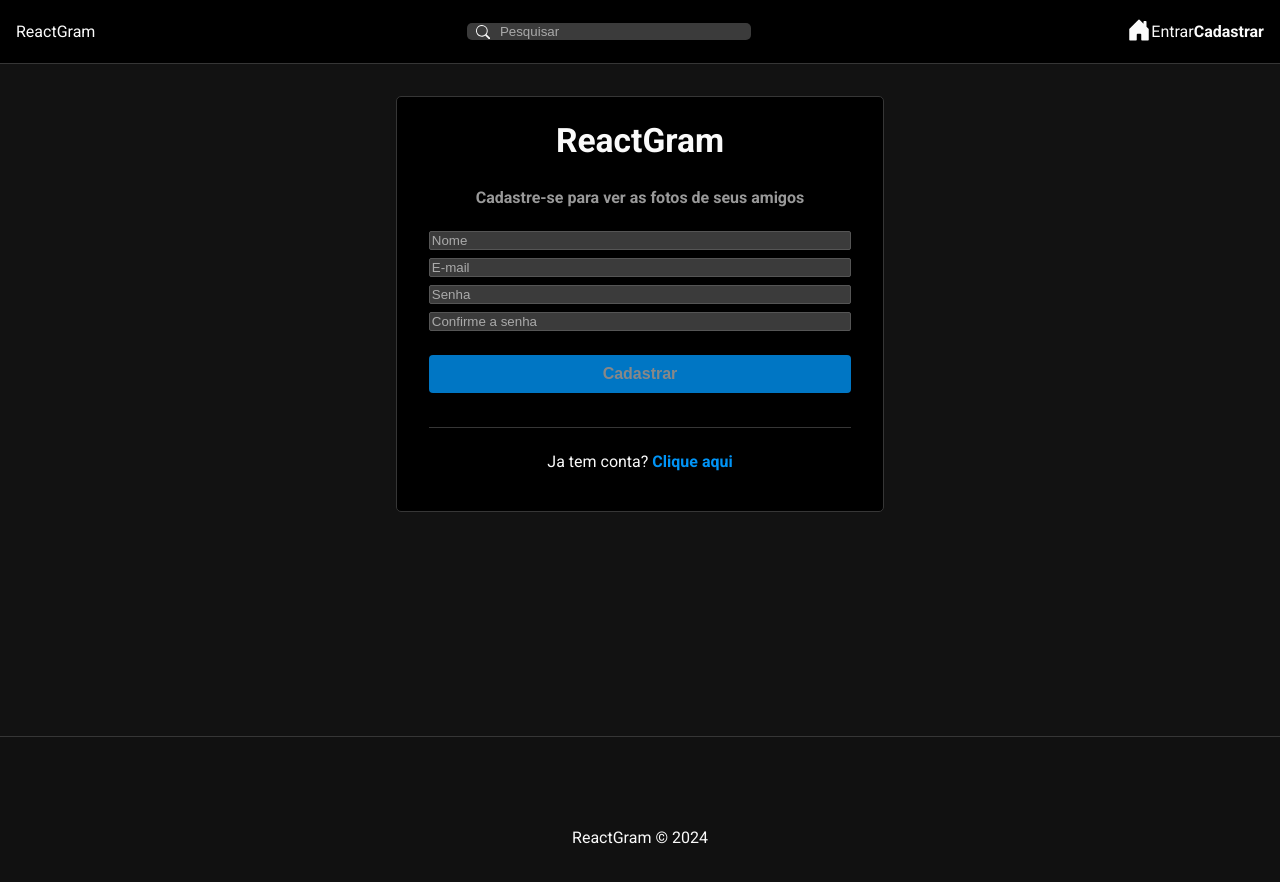
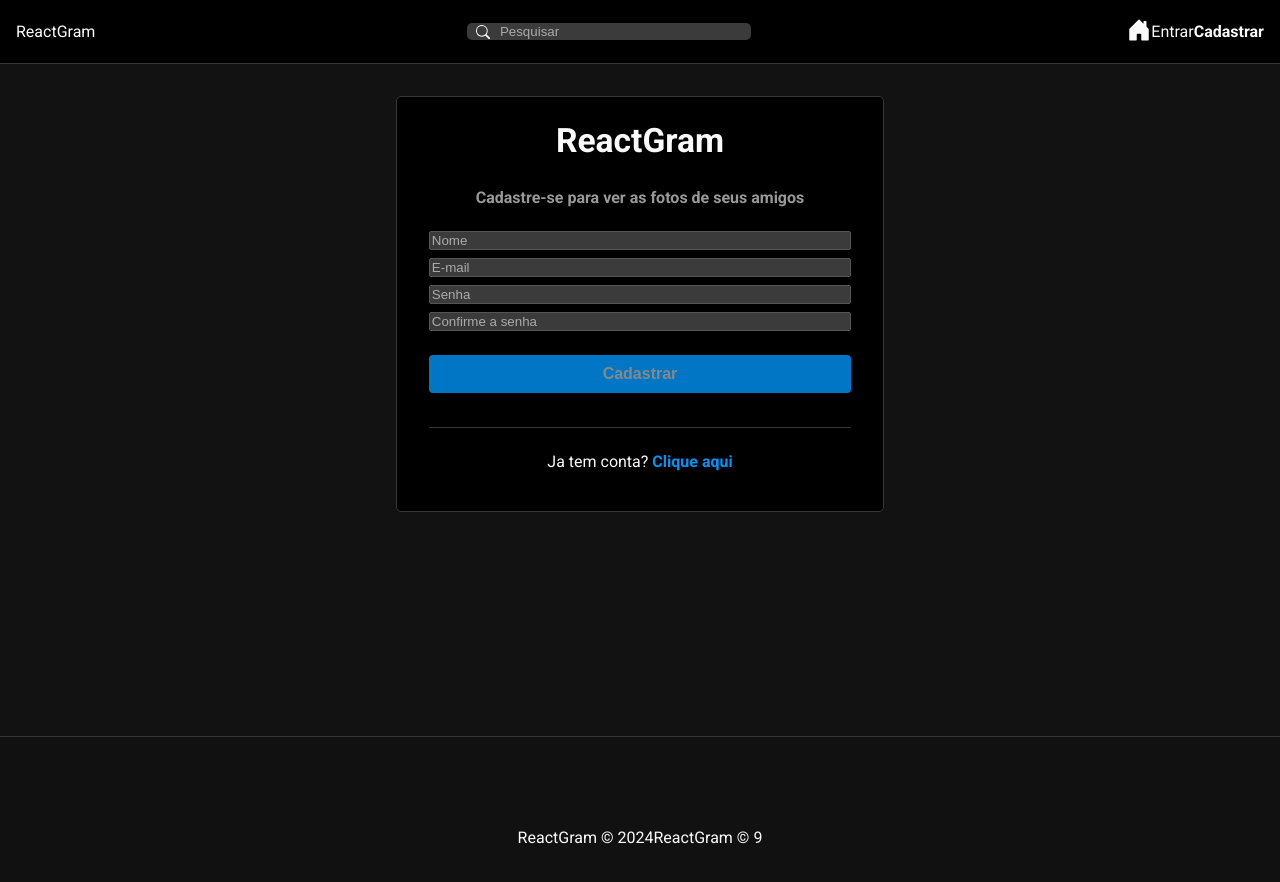
Before and after one commit to Rodrigo-Rods/ReactGram, a React (Create React App) app in the folder 12_ReactGram/frontend/: page /register in a window 1280 px wide. Shown: the top 882 px of the page. Built offline with nearby package versions, Linux system fonts and the light colour scheme.

Commit message:
Testes de CSS e register

```diff
--- a/12_ReactGram/frontend/src/components/Footer.js
+++ b/12_ReactGram/frontend/src/components/Footer.js
@@ -3,7 +3,9 @@ import './Footer.css';
 const Footer = () => {
     return <footer id="footer">
         <p>ReactGram &copy; {new Date().getFullYear()}</p>
+        <p>ReactGram &copy; {new Date().getDate()}</p>
     </footer>
 }
 
+
 export default Footer
--- a/12_ReactGram/frontend/src/pages/Auth/Register.js
+++ b/12_ReactGram/frontend/src/pages/Auth/Register.js
@@ -21,7 +21,12 @@ const Register = () => {
             password,
             confirmPassword
         }
+
+        // Console
         console.log(user)
+
+        console.log("Name:", name);
+        console.log("Email:", email);
     }
 
     return (
```
